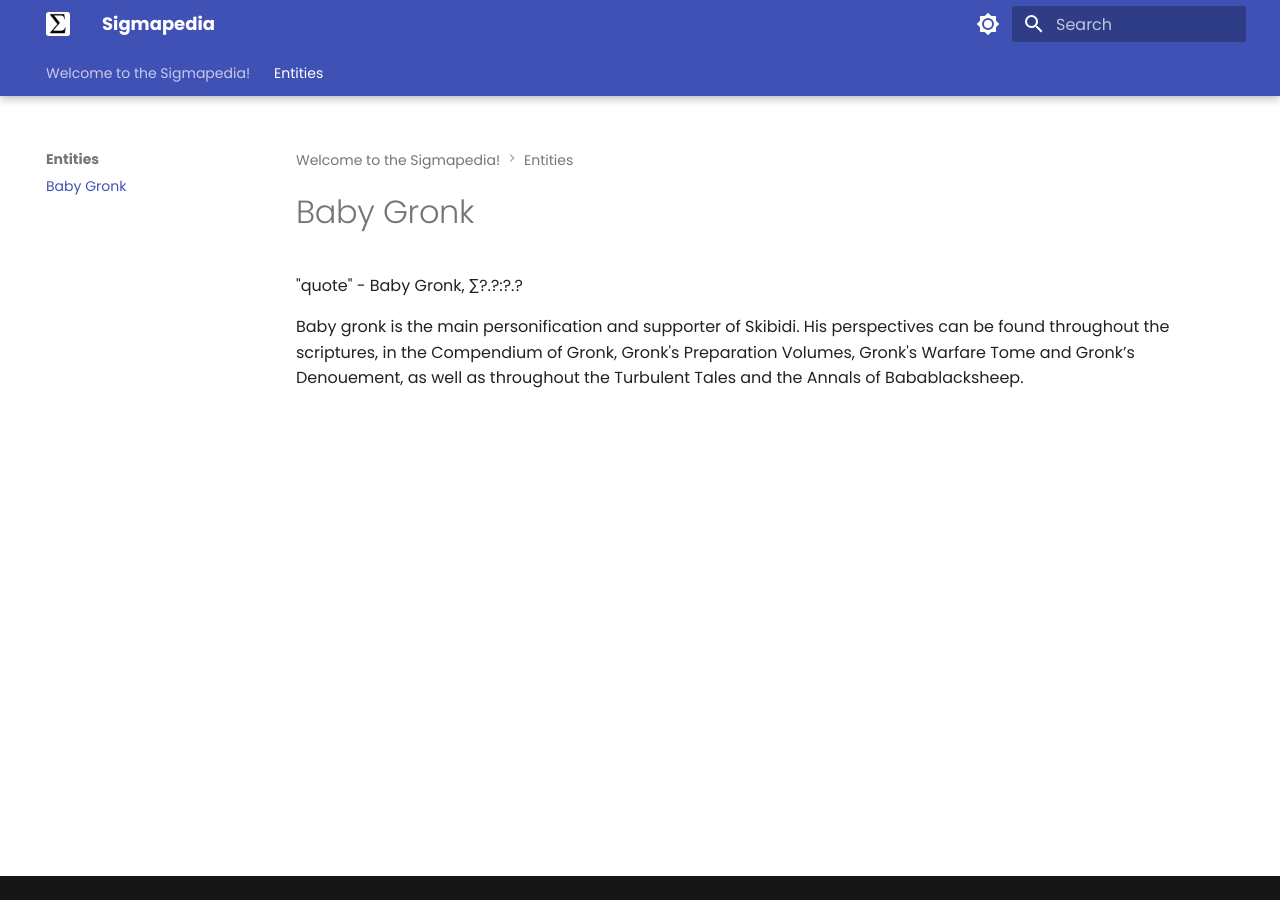
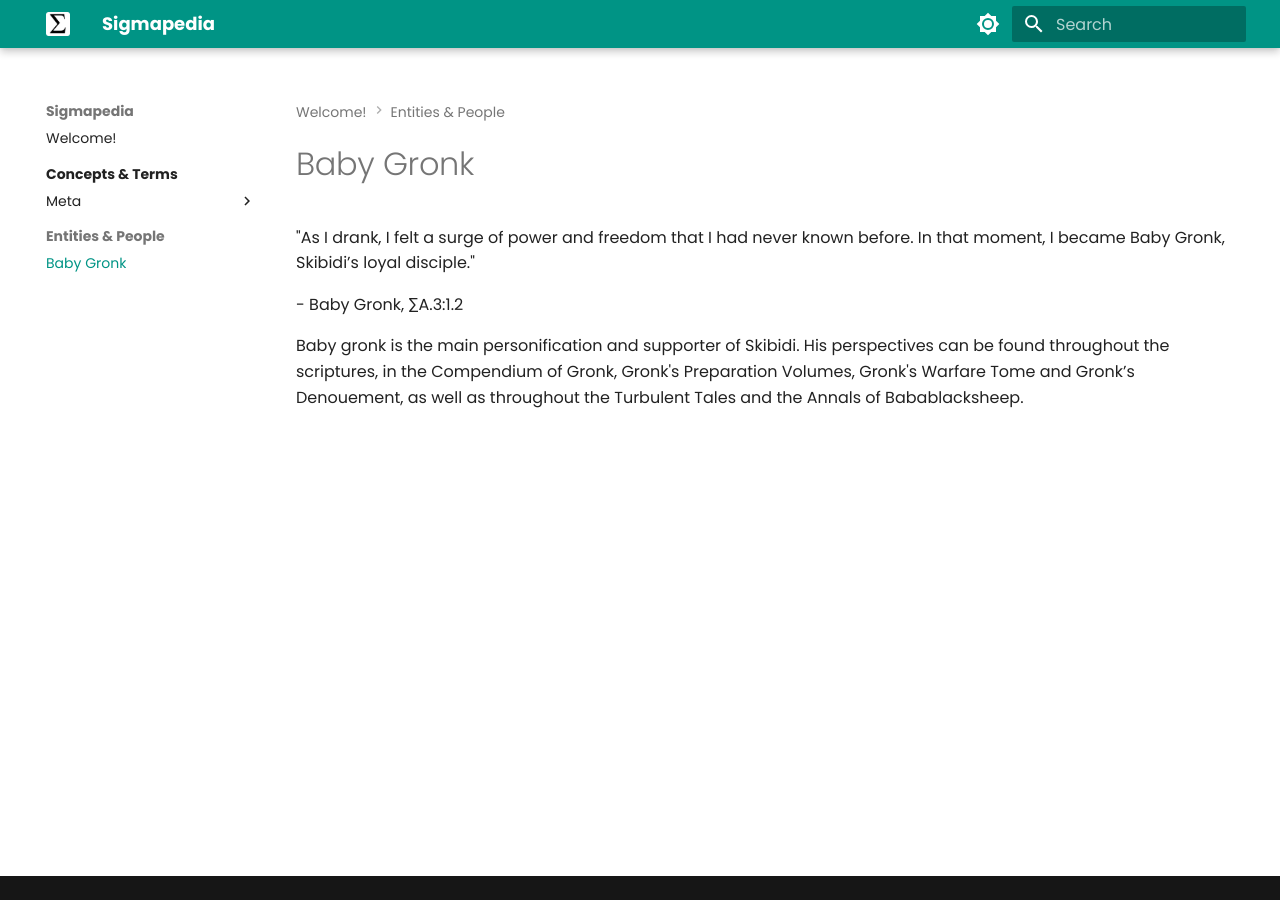
Before and after one commit to The-Church-of-Sigma/Sigmapedia, an MkDocs documentation site: the page built from docs/entities/baby-gronk.md, in a window 1280 px wide. Built offline with MkDocs 1.6.1 and Material for MkDocs 9.7.7, drawn with Linux system fonts in a browser that asks for light colours; some web fonts are replaced; plug-ins that fetch from the network failed and are left out.

Commit message:
Add baby gronk and other W ∑ stuff

```diff
--- a/docs/entities/baby-gronk.md
+++ b/docs/entities/baby-gronk.md
@@ -1,6 +1,7 @@
 # Baby Gronk
 
-"quote"
-- Baby Gronk, ∑?.?:?.?
+"As I drank, I felt a surge of power and freedom that I had never known before. In that moment, I became Baby Gronk, Skibidi’s loyal disciple."
+
+\- Baby Gronk, ∑A.3:1.2
 
 Baby gronk is the main personification and supporter of Skibidi. His perspectives can be found throughout the scriptures, in the Compendium of Gronk, Gronk's Preparation Volumes, Gronk's Warfare Tome and Gronk’s Denouement, as well as throughout the Turbulent Tales and the Annals of Babablacksheep.
--- a/mkdocs.yml
+++ b/mkdocs.yml
@@ -1,5 +1,16 @@
 site_name: Sigmapedia
 site_url: https://sigmism.surge.sh/sigmapedia
+nav:
+  - Welcome!: index.md
+  - Concepts & Terms:
+    - concepts/index.md
+    - Meta:
+      - concepts/meta/index.md
+      - Sigmapedia: concepts/meta/sigmapedia.md
+
+  - Entities & People:
+    - Baby Gronk: entities/baby-gronk.md
+
 theme:
   name: 'material'
   font:
@@ -9,7 +20,7 @@ theme:
       # Palette toggle for light mode
     - media: "(prefers-color-scheme: light)"
       scheme: default
-      primary: indigo
+      primary: teal
       accent: deep purple
       toggle:
         icon: material/brightness-7
@@ -18,7 +29,7 @@ theme:
     # Palette toggle for dark mode
     - media: "(prefers-color-scheme: dark)"
       scheme: slate
-      primary: indigo
+      primary: teal
       accent: deep purple
       toggle:
         icon: material/brightness-4
@@ -27,8 +38,6 @@ theme:
   favicon: assets/sigma.png
   markdown_extensions:
   features:
-    - navigation.tabs
-    - navigation.tabs.sticky
     - navigation.sections
     - navigation.expand
     - navigation.path
```
Also changed, not shown: docs/concepts/index.md (added, +11 -0 lines), docs/concepts/meta/index.md (added, +3 -0 lines), docs/concepts/meta/sigmapedia.md (added, +3 -0 lines), docs/index.md (+1 -1 lines).
